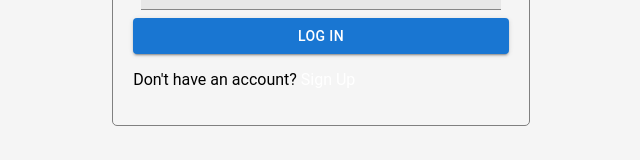
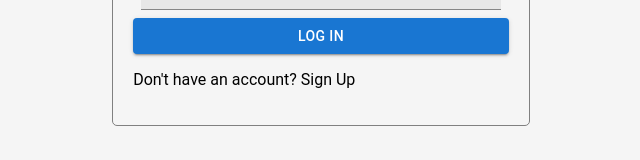
Before and after one commit to eddiemuhoro/job-app, a React (Create React App) app: page /login in a window 1280 px wide. Shown: the part 258-418 px from the top of the page, without its empty margins (319-959 px from the left). Built offline with nearby package versions, Linux system fonts and the light colour scheme.

Commit message:
added home page

```diff
--- a/src/App.css
+++ b/src/App.css
@@ -32,7 +32,7 @@ h2,h3,h4,h5,h6{
   display: flex;
   justify-content: space-between;
   align-items: center;
-  margin-bottom: 30px;
+
 }
 
 /* FORM STYLES. */
--- a/src/components/authenticatioin/login.js
+++ b/src/components/authenticatioin/login.js
@@ -18,7 +18,7 @@ const Login = () => {
          <TextField type='email' variant='filled' label='Your email'/>
          <TextField type='password' variant='filled' label='Your password'/>
          <Button variant='contained'><Link to='/home'>LOG IN</Link></Button>
-         <p>Don't have an account? <Link to='/'>Sign Up</Link></p>
+         <p>Don't have an account? <Link style={{color:'black'}} to='/'>Sign Up</Link></p>
      </FormControl>
     </div>
   )
--- a/src/components/homePage/HomeNavBar.js
+++ b/src/components/homePage/HomeNavBar.js
@@ -17,7 +17,7 @@ const HomeNavBar = () => {
                     <Link to='/home/jobs' style={{textDecoration: 'none'}}><li>Jobs</li></Link>
                     <Link to='/post' style={{textDecoration: 'none'}}><li>Post</li></Link>
                     <Link to='/home' style={{textDecoration: 'none'}}><li>Home</li></Link>
-                    <Button sx={{borderRadius:'20px'}}  variant='contained'><Link style={{color:'white'}} to='/login'>Log Out</Link></Button>
+                    <Button sx={{borderRadius:'20px'}}  variant='contained'><Link style={{color:'white', margin: 0}} to='/login'>Log Out</Link></Button>
                 </ul>
             </div>
         </nav>
```
